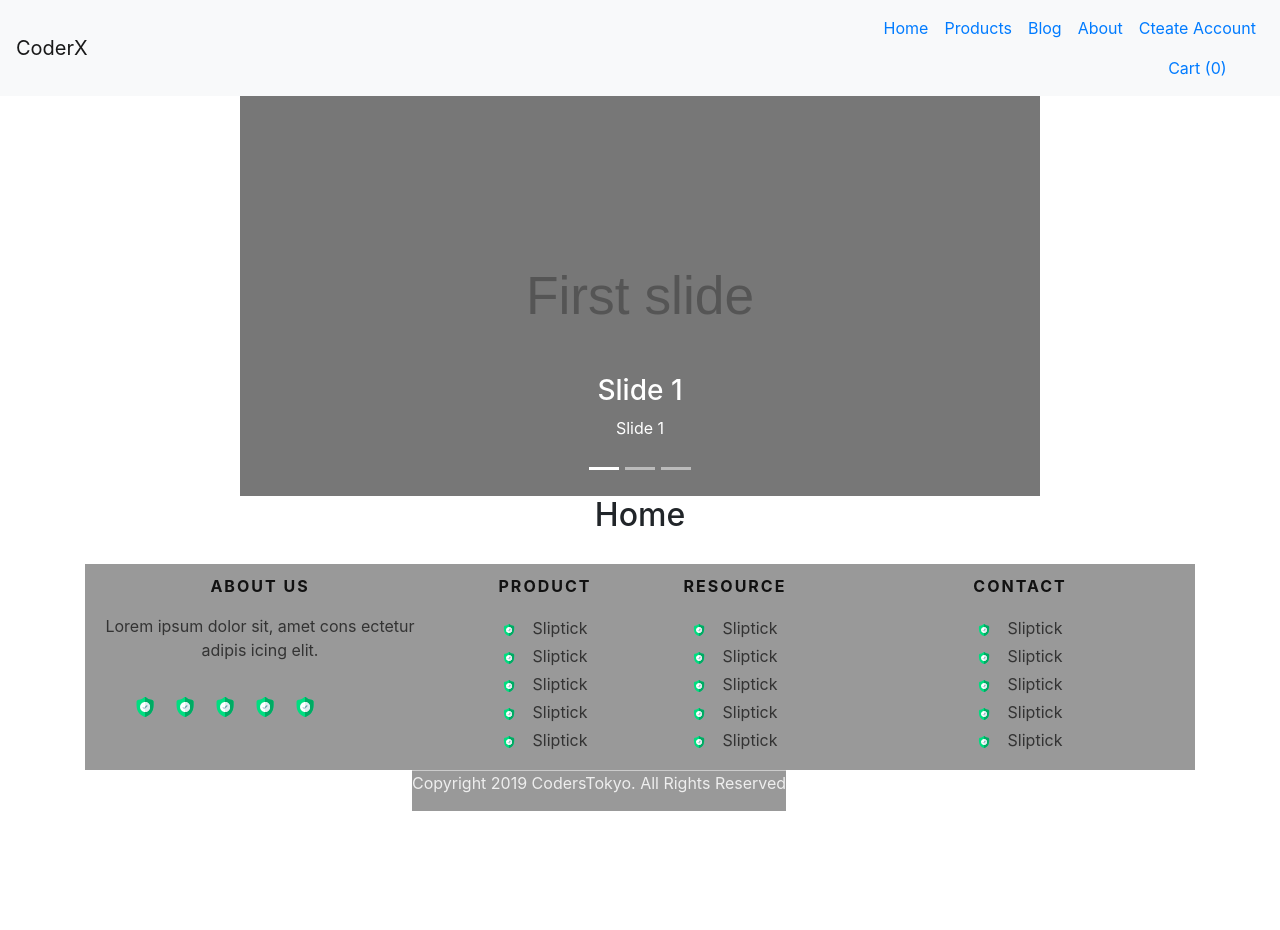
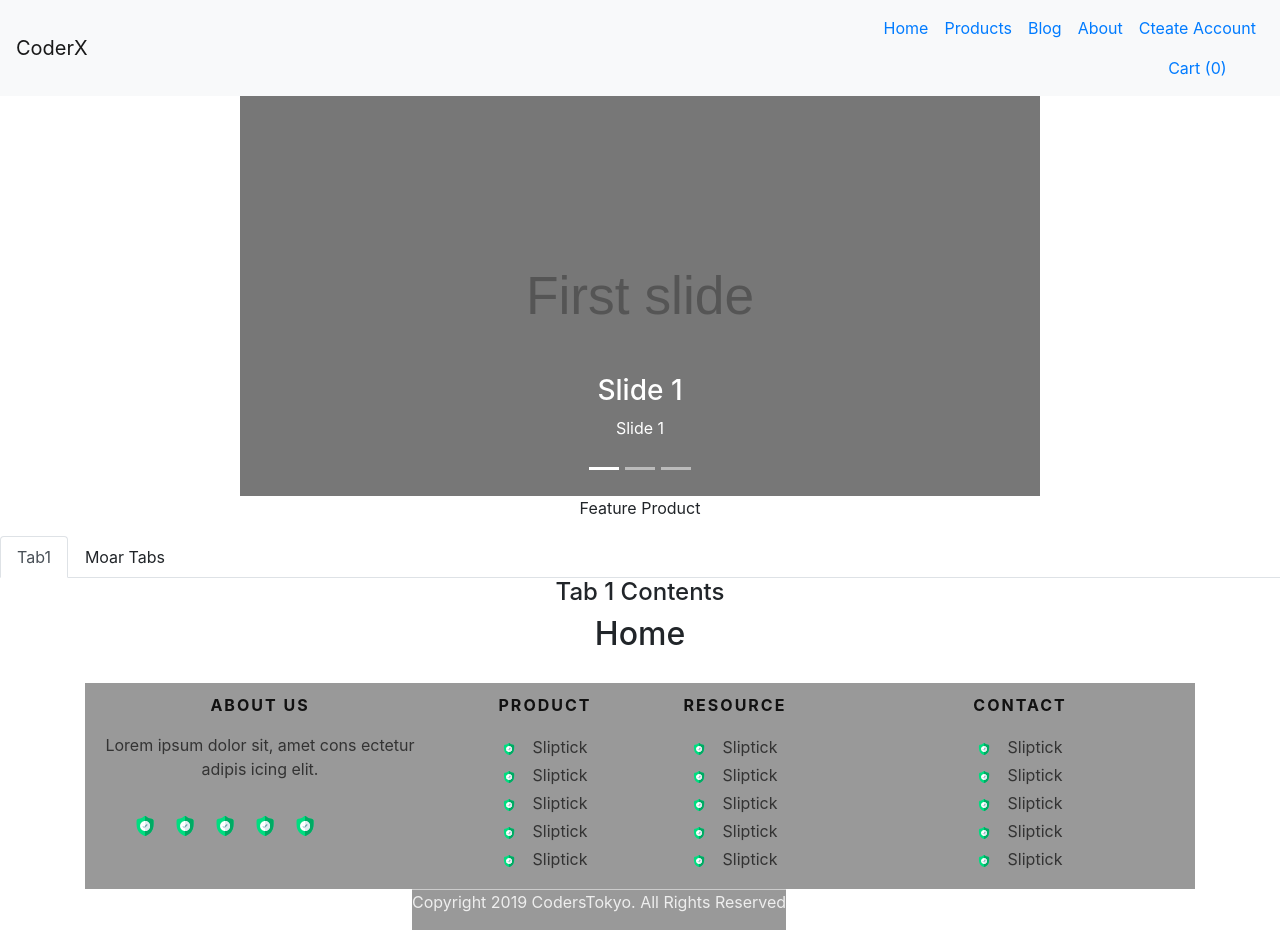
Before and after one commit to leHoangKhacSon/shopping-cart-reactjs-demo, a React (Create React App) app: page / in a window 1280 px wide. Before the commit the page ends 811 px from the top, so only its background shows below. Built offline with nearby package versions, Linux system fonts and the light colour scheme.

Commit message:
Create feature product component

```diff
--- a/src/App.js
+++ b/src/App.js
@@ -9,6 +9,7 @@
 import ProductDetails from './Pages/ProductDetails';
 import Footer from './components/Footer';
 import Slide from './components/Slide';
+import FeatureProduct from './components/FeatureProduct';
 
 import { CartProvider } from './contexts/cart';
 
@@ -21,6 +22,7 @@
         <div className="App">
           <TopMenu />
           <Slide />
+          <FeatureProduct />
 
           <Route path="/" exact component={Index} />
           <Route path="/products/" exact component={Product} />
--- /dev/null
+++ b/src/components/FeatureProduct.js
@@ -0,0 +1,80 @@
+import React from 'react';
+import { TabContent, TabPane,
+Nav, NavItem, NavLink,
+Card, Button, CardTitle,
+CardText, Row, Col
+} from 'reactstrap';
+import classnames from 'classnames';
+
+export default class FeatureProduct extends React.Component {
+  constructor(props) {
+    super(props);
+
+    this.toggle = this.toggle.bind(this);
+    this.state = {
+      activeTab: '1'
+    };
+  }
+
+  toggle(tab) {
+    if (this.state.activeTab !== tab) {
+      this.setState({
+        activeTab: tab
+      });
+    }
+  }
+  render() {
+    return (
+      <div>
+        <p className="feature-product">
+          Feature Product
+        </p>
+        <Nav tabs>
+          <NavItem>
+            <NavLink
+              className={classnames({ active: this.state.activeTab === '1' })}
+              onClick={() => { this.toggle('1'); }}
+            >
+              Tab1
+            </NavLink>
+          </NavItem>
+          <NavItem>
+            <NavLink
+              className={classnames({ active: this.state.activeTab === '2' })}
+              onClick={() => { this.toggle('2'); }}
+            >
+              Moar Tabs
+            </NavLink>
+          </NavItem>
+        </Nav>
+        <TabContent activeTab={this.state.activeTab}>
+          <TabPane tabId="1">
+            <Row>
+              <Col sm="12">
+                <h4>Tab 1 Contents</h4>
+              </Col>
+            </Row>
+          </TabPane>
+          <TabPane tabId="2">
+            <Row>
+              <Col sm="6">
+                <Card body>
+                  <CardTitle>Special Title Treatment</CardTitle>
+                  <CardText>With supporting text below as a natural lead-in to additional content.</CardText>
+                  <Button>Go somewhere</Button>
+                </Card>
+              </Col>
+              <Col sm="6">
+                <Card body>
+                  <CardTitle>Special Title Treatment</CardTitle>
+                  <CardText>With supporting text below as a natural lead-in to additional content.</CardText>
+                  <Button>Go somewhere</Button>
+                </Card>
+              </Col>
+            </Row>
+          </TabPane>
+        </TabContent>
+      </div>
+    );
+  }
+}
```
